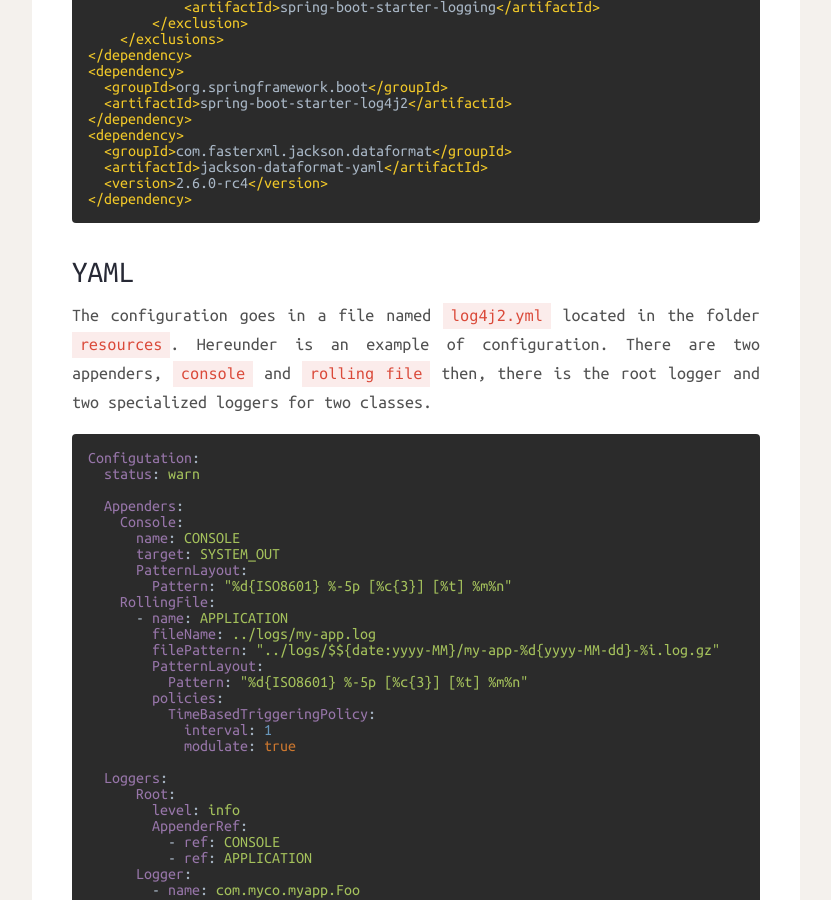
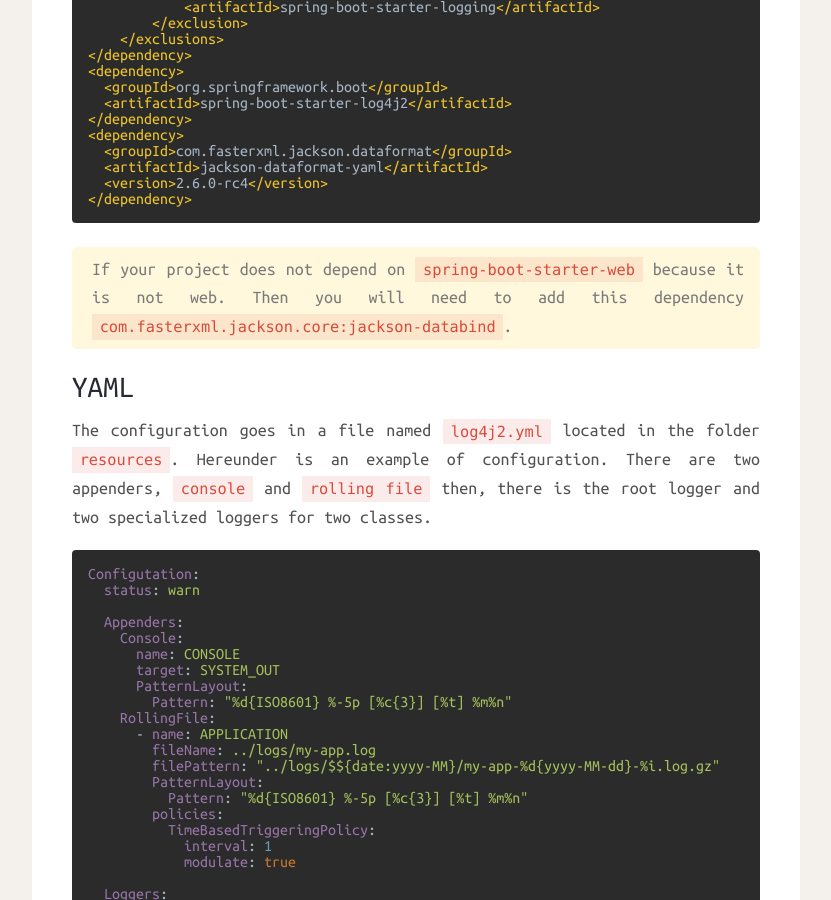
Before and after one commit to TheWeirdDev/theweirddev.github.io, a Jekyll site: the page built from _posts/2015-09-25-log4j2-yml.markdown, in a window 1280 px wide and 900 px high, scrolled down 717 px. Shown: the whole window, without its empty margins (224-1055 px from the left). Built offline with Jekyll 4.4.1, drawn with Linux system fonts in a browser that asks for light colours; nearby versions of some CDN libraries; comment, search, counter and statistics services are not loaded.

Commit message:
log4j2 and yaml, add more information for none-web application.

```diff
--- a/_posts/2015-09-25-log4j2-yml.markdown
+++ b/_posts/2015-09-25-log4j2-yml.markdown
@@ -41,6 +41,9 @@ Basically, you need to exclude from your pom.xml the dependency to`spring-boot-s
   <version>2.6.0-rc4</version>
 </dependency>
 {% endhighlight %}
+
+> If your project does not depend on `spring-boot-starter-web` because it is not web. Then you will need to add this dependency
+`com.fasterxml.jackson.core:jackson-databind`.
 
 ## YAML
 
```
